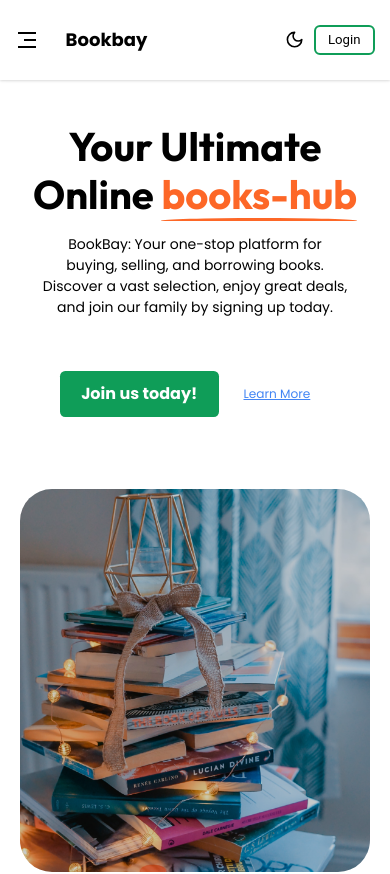
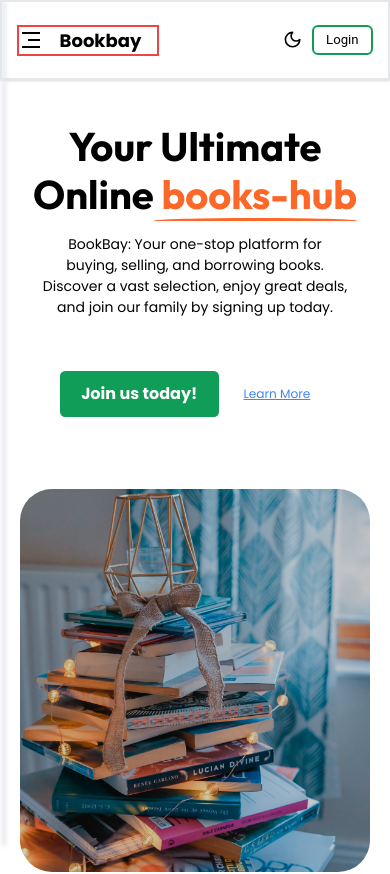
Before and after one commit to smartrogo/Bookbay, a React (Vite) app: page / in a window 390 px wide. Shown: the top 874 px of the page. Built offline with nearby package versions, Linux system fonts and the light colour scheme; no server answers; some icons are missing; a web font is replaced by a local one.

Commit message:
landing page

```diff
--- a/src/App.css
+++ b/src/App.css
@@ -1,5 +1,6 @@
 .dark-mode {
   --bg-color: #1E1E1E;
+  --aside--bg: #000;
   --text-color: #FFFFFF;
   --nav-bg: #141218;
   --icon-color: white;
@@ -31,6 +32,15 @@
   background-color: var(--nav-bg);
 }
 
+.aside {
+  background-color: var(--aside--bg);
+  filter: blur(2px);
+  -webkit-filter: blur(2px);
+}
+/* .backdrop-blur-md {
+  --tw-backdrop-blur: blur(12px);
+  backdrop-filter: var(--tw-backdrop-blur) var(--tw-backdrop-brightness) var(--tw-backdrop-contrast) var(--tw-backdrop-grayscale) var(--tw-backdrop-hue-rotate) var(--tw-backdrop-invert) var(--tw-backdrop-opacity) var(--tw-backdrop-saturate) var(--tw-backdrop-sepia);
+} */
 .poppins {
   font-family: "Poppins", sans-serif;
 }
--- a/src/components/Header.jsx
+++ b/src/components/Header.jsx
@@ -42,14 +42,14 @@ export const Header = (props) => {
 
   return (
     <section
-      className={`header fixed px-2 h-[5rem] sm:px-4 py-2 md:py-2.5 z-20 top-0 left-0 box-shadow w-full flex items-center ${
+      className={`header border-2 fixed px-2 h-[5rem] sm:px-4 py-2 md:py-2.5 z-20 top-0 left-0 box-shadow w-full flex items-center ${
         active ? "blur-active" : ""
       }`}
     >
       <div className="wrapper flex flex-wrap items-center justify-between mx-auto">
-        <div className="mobile-nav-container w-[44%] sm:w-[30%] md:w-[75%]  flex justify-between items-center">
-          <div className="mobile-menu-icon md:hidden" onClick={handleNavbar}>
-            <RiMenu3Line className="text-[24px] menu-icon-svg md:hidden md:absolute" />
+        <div className="mobile-nav-container w-[40%] border-2 border-red-500 sm:w-[30%] md:w-[75%] md:justify-start md:border-fuchsia-500 sm:border-2 sm:border-green-500 flex justify-between items-center">
+          <div className="mobile-menu-icon lg:hidden md:mr-8" onClick={handleNavbar}>
+            <RiMenu3Line className="text-[24px] menu-icon-svg lg:hidden lg:absolute" />
           </div>
 
           <div className="flex justify-between">
@@ -62,7 +62,7 @@ export const Header = (props) => {
               </a>
             </div>
 
-            <ul className="hidden ml-[13.4rem] md:flex gap-8 leading-normal items-center text-[0.875rem]">
+            <ul className="hidden ml-[13.4rem] lg:flex gap-8 md:items-center lg:ml-[5rem] leading-normal items-center text-[0.875rem]">
               <li className="roboto under text-[18px] leading-normal">
                 <NavLink to="/" style={navLinkStyle}>
                   Home
@@ -128,7 +128,7 @@ export const Header = (props) => {
           ref={menuRef}
           className={`mobile-menu ${
             active ? "w-[70%]" : "w-0"
-          } h-screen overflow-hidden transition-all duration-300 ease-in-out absolute top-0 left-0 bg-white/80 backdrop-blur-sm [#3B383E] md:hidden`}
+          } h-screen overflow-hidden transition-all duration-300 ease-in-out absolute top-0 left-0 aside lg:hidden border-2`}
         >
           {active && (
             <RiCloseCircleFill
@@ -136,7 +136,7 @@ export const Header = (props) => {
               className="close z-20 mt-7 right-4 cursor-pointer font-medium text-[40px] leading-5 not-italic absolute"
             />
           )}
-          <ul className="p-4 mt-20 w-[80%] ml-8">
+          <ul className="p-4 mt-20 w-[80%] border-2 absolute z-10 ml-8">
             <li className="mb-5 text-[25px] font-medium leading-[120%] hover:underline">
               <NavLink
                 to="/"
--- a/src/components/Hero.jsx
+++ b/src/components/Hero.jsx
@@ -18,8 +18,8 @@ export const Hero = () => {
   const head = (
     <>
       {" "}
-      Your Ultimate Online{" "}
-      <span className="text-[#FD6727] balance underscore">books-hub</span>
+      Your Ultimate<br/> Online
+      <span className="text-[#FD6727] balance underscore"> books-hub</span>
     </>
   );
 
--- a/src/components/SlideShow.jsx
+++ b/src/components/SlideShow.jsx
@@ -11,7 +11,7 @@ export const SlideShow = ({ paragrhap, img, heading }) => {
       <SwiperSlide className=" flex flex-col justify-center items-center md:flex-row">
         <div className="w-full md:w-[50%]">
           <div className="md:[80%]">
-            <h1 className=" w-[21.1875rem] mx-auto h-[7rem] flex-shrink-0 text-[2.5rem] overflow-x-hidden outfit leading-[3rem] mt-10 font-bold text-center md:text-start md:w-[76%] sm:w-[90%] md:ml-20 balance mb-0">
+            <h1 className=" w-[21.1875rem] mx-auto h-[7rem] flex-shrink-0 text-[2.5rem] outfit leading-[3rem] mt-10 font-bold text-center md:text-start md:w-[76%] sm:w-[90%] md:ml-20 balance mb-0">
              {heading}
             </h1>
             <p className="poppins leading-normal text-center text-style font-normal text-[0.875rem] mx-auto w-[19.3125rem] h-[6.5625rem] md:w-[75.5%] sm:w-[80%] md:text-justify balance">
```
